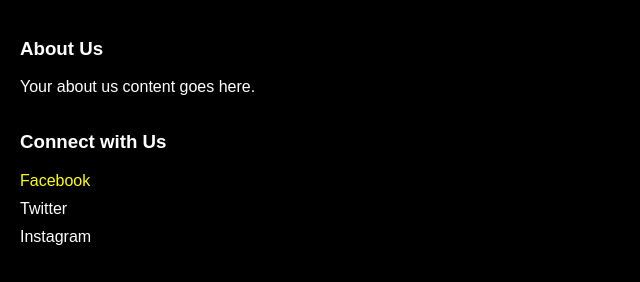
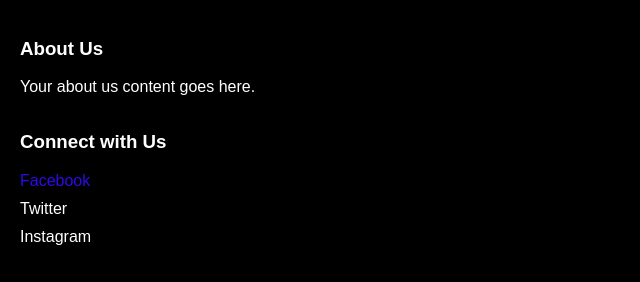
Before and after one commit to fogapandrew/SchoolManagementSystem, a PHP site: page /course.php in a window 1280 px wide, with the pointer over the restyled element. Shown: the part 620-902 px from the top of the page, without its empty margins (0-640 px from the left). Run offline with PHP 8.4, Linux system fonts and the light colour scheme.

Commit message:
style on pages

```diff
--- a/webapp/include/footer.php
+++ b/webapp/include/footer.php
@@ -46,6 +46,6 @@
     }
 
     footer ul li a:hover {
-        color: #ff0;
+        color:#3108e7;
     }
 </style>
--- a/webapp/include/header.php
+++ b/webapp/include/header.php
@@ -32,6 +32,6 @@
     }
 
     nav ul li a:hover {
-        color: #ff0;
+        color: #3108e7;
     }
 </style>
```
